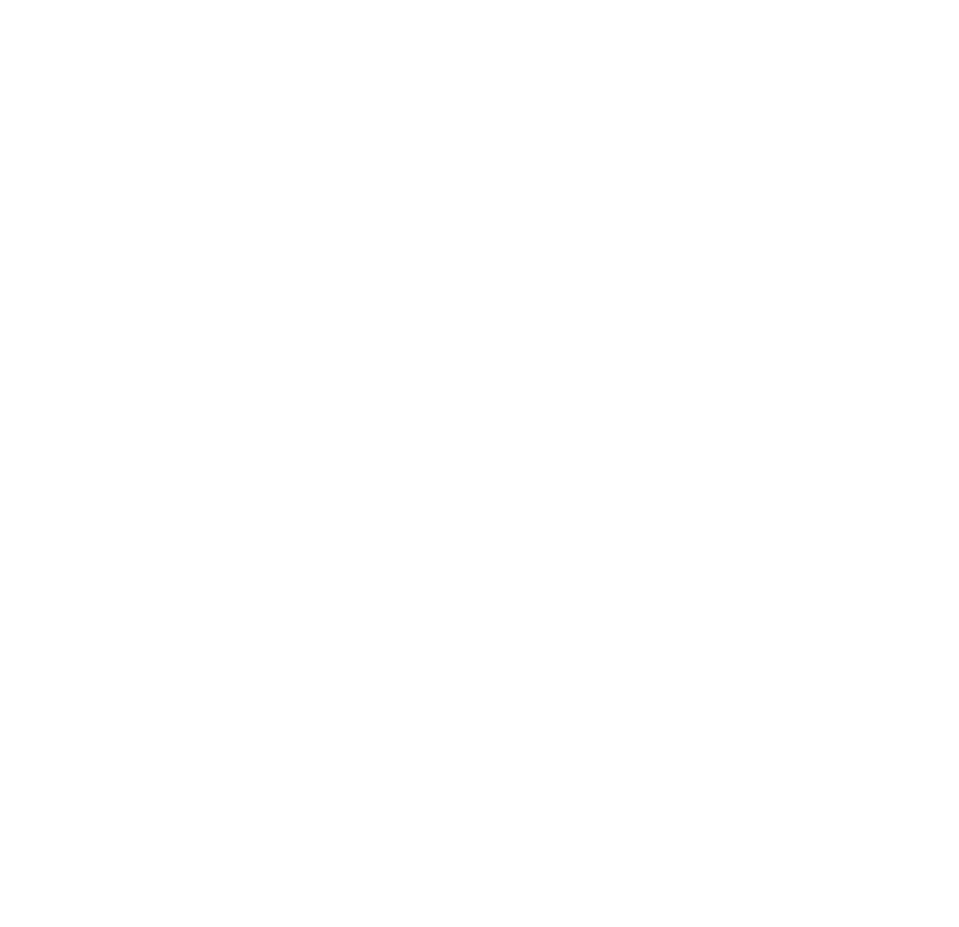
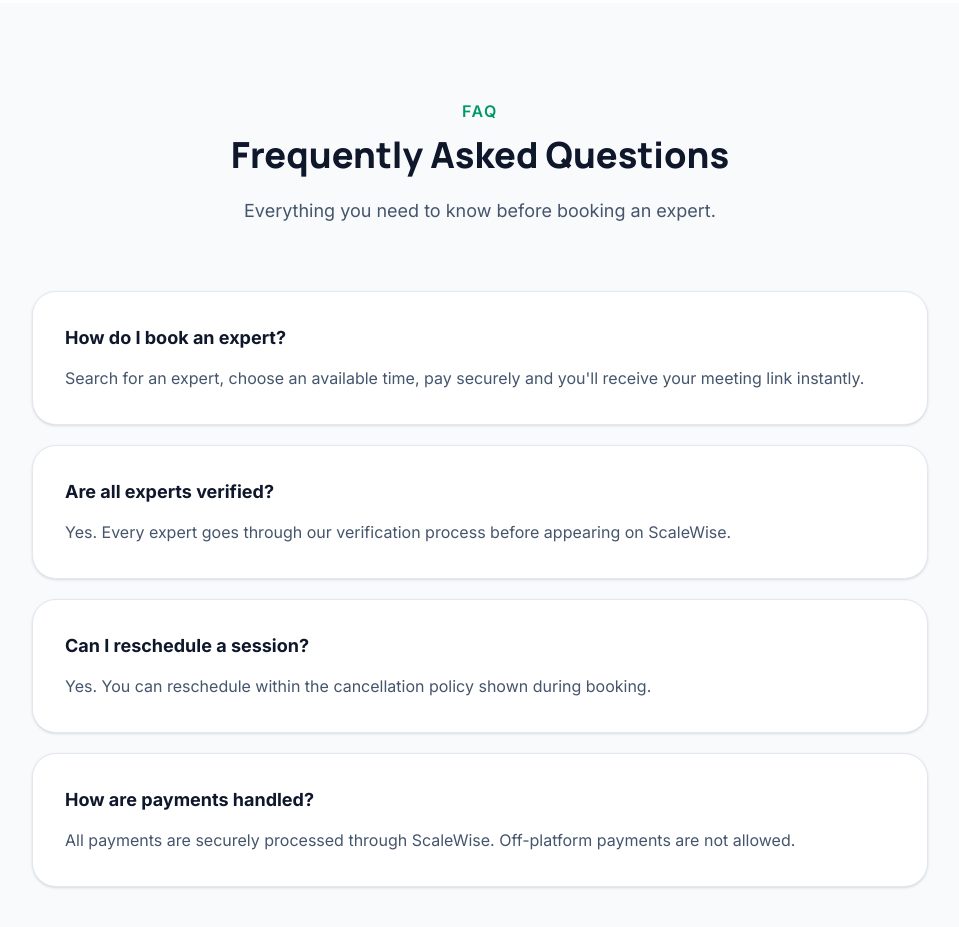
Before and after one commit to Grace4549/scalewise-v1, a React (Vite) app: page / in a window 1280 px wide. Shown: the part 5320-6247 px from the top of the page, without its empty margins (160-1119 px from the left). Before the commit the page ends 5323 px from the top, so only its background shows below. Built offline with nearby package versions, Linux system fonts and the light colour scheme.

Commit message:
Add FAQ section

```diff
--- a/src/Components/FAQ.jsx
+++ b/src/Components/FAQ.jsx
@@ -0,0 +1,54 @@
+import Container from "./ui/Container";
+import SectionTitle from "./ui/SectionTitle";
+import Card from "./ui/Card";
+
+const faqs = [
+  {
+    question: "How do I book an expert?",
+    answer:
+      "Search for an expert, choose an available time, pay securely and you'll receive your meeting link instantly.",
+  },
+  {
+    question: "Are all experts verified?",
+    answer:
+      "Yes. Every expert goes through our verification process before appearing on ScaleWise.",
+  },
+  {
+    question: "Can I reschedule a session?",
+    answer:
+      "Yes. You can reschedule within the cancellation policy shown during booking.",
+  },
+  {
+    question: "How are payments handled?",
+    answer:
+      "All payments are securely processed through ScaleWise. Off-platform payments are not allowed.",
+  },
+];
+
+export default function FAQ() {
+  return (
+    <section className="bg-slate-50 py-24">
+      <Container>
+        <SectionTitle
+          eyebrow="FAQ"
+          title="Frequently Asked Questions"
+          description="Everything you need to know before booking an expert."
+        />
+
+        <div className="mx-auto max-w-4xl space-y-5">
+          {faqs.map((faq) => (
+            <Card key={faq.question}>
+              <h3 className="text-lg font-bold text-slate-900">
+                {faq.question}
+              </h3>
+
+              <p className="mt-3 leading-7 text-slate-600">
+                {faq.answer}
+              </p>
+            </Card>
+          ))}
+        </div>
+      </Container>
+    </section>
+  );
+}
--- a/src/Pages/Home.jsx
+++ b/src/Pages/Home.jsx
@@ -6,6 +6,7 @@
 import FeaturedExperts from "../components/FeaturedExperts";
 import HowItWorks from "../components/HowItWorks";
 import Testimonials from "../components/Testimonials";
+import FAQ from "../components/FAQ";
 
 function Home() {
   return (
@@ -18,6 +19,7 @@
       <FeaturedExperts />
       <HowItWorks />
       <Testimonials />
+      <FAQ />
     </>
   );
 }
```
